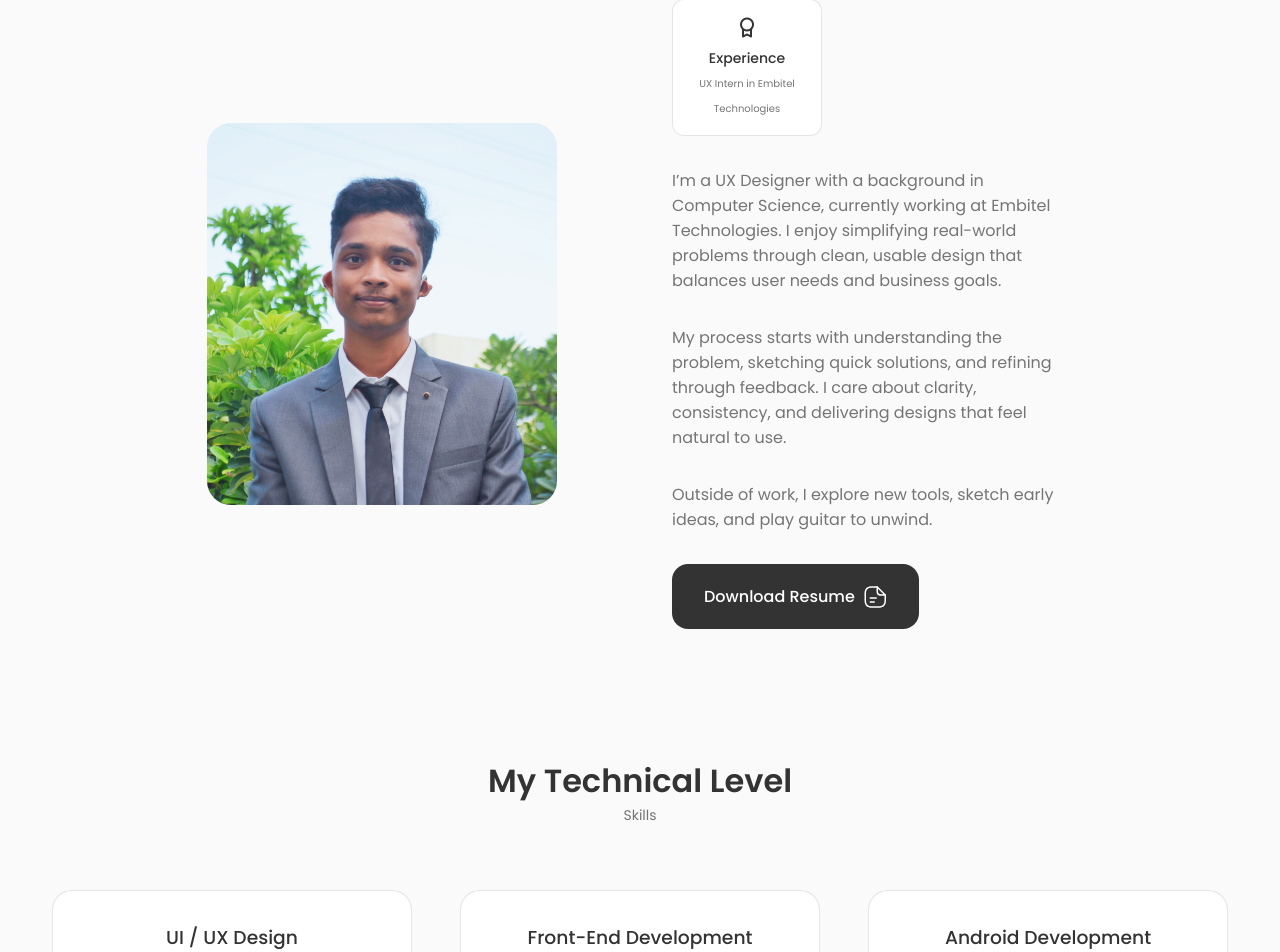
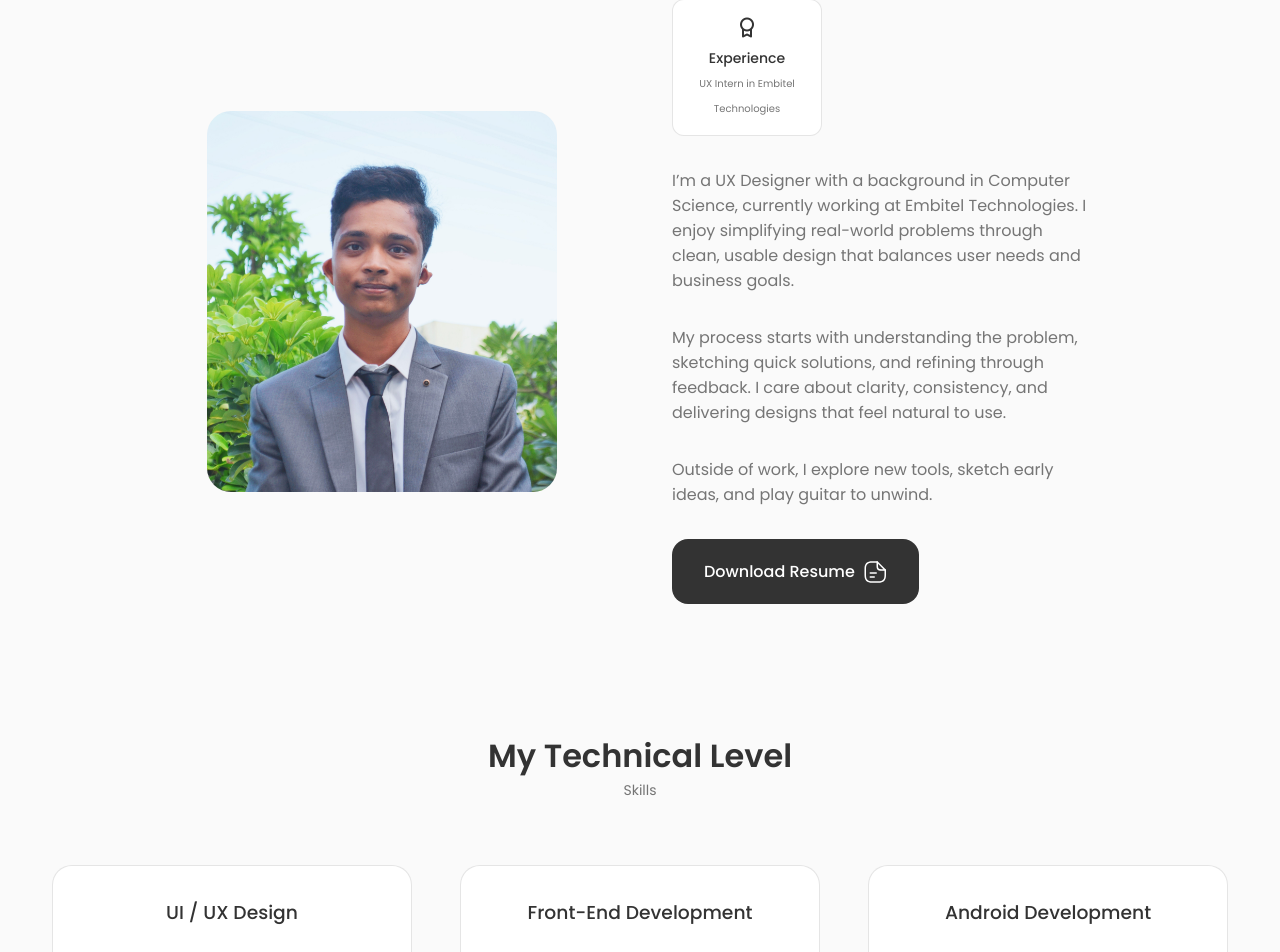
Before and after one commit to Rajesh-mm/Portfolio, a React (Create React App) app: page / in a window 1280 px wide. Shown: the part 879-1831 px from the top of the page. Built offline with nearby package versions, Linux system fonts and the light colour scheme.

Commit message:
Update about.css

```diff
--- a/src/components/about/about.css
+++ b/src/components/about/about.css
@@ -40,7 +40,7 @@
 }
 
 .about__description {
-    padding: 0 4rem 0 0;
+    padding: 0 2rem 0 0;
     margin-bottom: var(--mb-2);
 }
 
```
